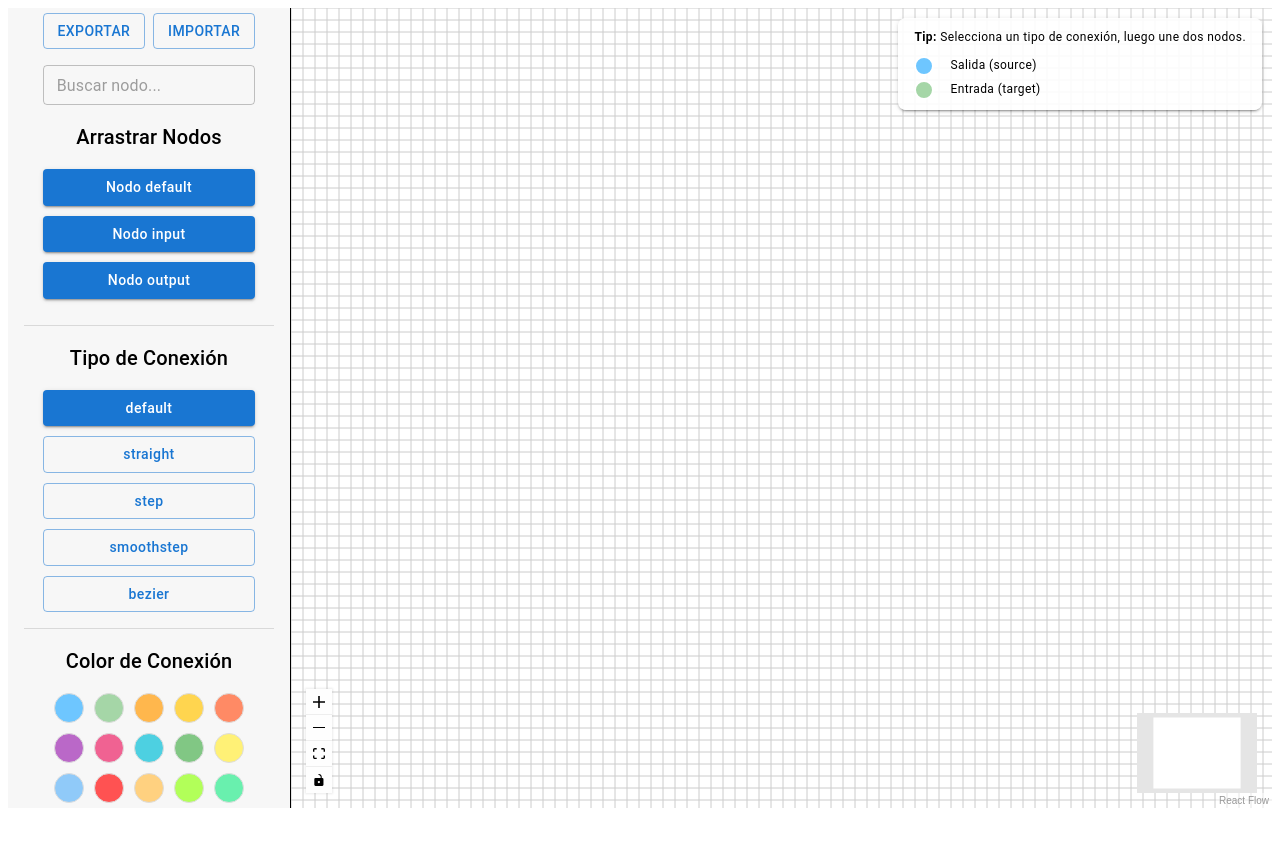
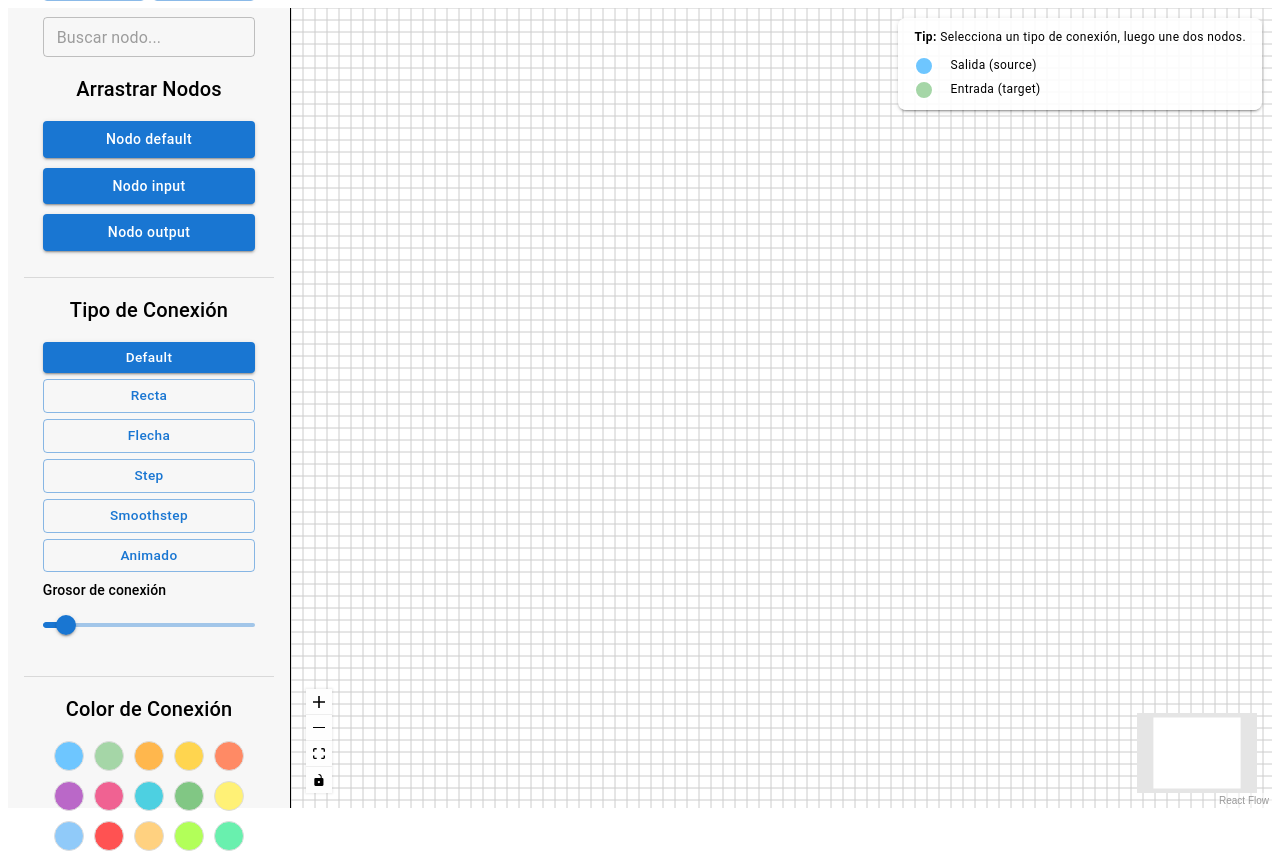
Before and after one commit to Noelio1290/Admin-nodes-app, a React (Create React App) app: page / in a window 1280 px wide. Before the commit the page ends 816 px from the top, so only its background shows below. Built offline with nearby package versions, Linux system fonts and the light colour scheme.

Commit message:
feat:(jsx,js): add Bar and arrowEdges

```diff
--- a/src/App.js
+++ b/src/App.js
@@ -19,6 +19,7 @@ const AppContainer = () => {
   const [edges, setEdges, onEdgesChange] = useEdgesState([]);
   const [selectedEdgeType, setSelectedEdgeType] = useState('default');
   const [selectedEdgeColor, setSelectedEdgeColor] = useState('#222222');
+  const [edgeWidth, setEdgeWidth] = useState(2);
   const [searchQuery, setSearchQuery] = useState('');
 
   const reactFlowWrapper = useRef(null);
@@ -26,15 +27,30 @@ const AppContainer = () => {
 
   const onConnect = useCallback(
     (params) => {
+      let type = selectedEdgeType;
+      let animated = false;
+      let markerEnd = undefined;
+      if (selectedEdgeType === 'arrow') {
+        type = 'straight';
+        animated = true;
+        markerEnd = { type: 'arrowclosed', color: selectedEdgeColor };
+      }
+      // Para bezier, animar y sin markerEnd
+      if (selectedEdgeType === 'bezier') {
+        type = 'bezier';
+        animated = true;
+        markerEnd = undefined;
+      }
       const newEdge = {
         ...params,
-        type: selectedEdgeType,
-        animated: selectedEdgeType === 'bezier',
-        style: { stroke: selectedEdgeColor, strokeWidth: 2 }, // Aplica el color
+        type,
+        animated,
+        style: { stroke: selectedEdgeColor, strokeWidth: edgeWidth },
+        markerEnd,
       };
       setEdges((eds) => addEdge(newEdge, eds));
     },
-    [setEdges, selectedEdgeType, selectedEdgeColor]
+    [setEdges, selectedEdgeType, selectedEdgeColor, edgeWidth]
   );
 
   const onNodeClick = useCallback((event, targetNode) => {
@@ -173,6 +189,8 @@ const importFlow = (file) => {
         onExport={exportFlow}
         onImport={importFlow}
         setSearchQuery={setSearchQuery}
+        edgeWidth={edgeWidth}
+        setEdgeWidth={setEdgeWidth}
       />
       <FlowCanvas
         reactFlowWrapper={reactFlowWrapper}
--- a/src/Components/Sidebar/Sidebar.jsx
+++ b/src/Components/Sidebar/Sidebar.jsx
@@ -1,9 +1,16 @@
 // Components/Sidebar/Sidebar.js
 import React from 'react';
-import { Box, Typography, Button, Divider, TextField } from '@mui/material';
+import { Box, Typography, Button, Divider, TextField, Slider } from '@mui/material';
 
 const nodeTypes = ['default', 'input', 'output'];
-const edgeTypes = ['default', 'straight', 'step', 'smoothstep', 'bezier'];
+const edgeTypes = [
+  { key: 'default', label: 'Default' },
+  { key: 'straight', label: 'Recta' },
+  { key: 'arrow', label: 'Flecha' },
+  { key: 'step', label: 'Step' },
+  { key: 'smoothstep', label: 'Smoothstep' },
+  { key: 'bezier', label: 'Animado' },
+];
 // Paleta de colores vivos y agradables, incluye los de handles
 const edgeColors = [
   '#6ec6ff', // azul claro (source)
@@ -31,6 +38,8 @@ const Sidebar = ({
   onExport,
   onImport,
   setSearchQuery,
+  edgeWidth,
+  setEdgeWidth,
 }) => {
   // Maneja importación de archivo
   const handleImport = (e) => {
@@ -96,17 +105,29 @@ const Sidebar = ({
       <Typography variant="h6" sx={{ marginBottom: 2 }}>
         Tipo de Conexión
       </Typography>
-      <Box sx={{ display: 'flex', flexDirection: 'column', gap: '10px', width: '85%' }}>
+      <Box sx={{ display: 'flex', flexDirection: 'column', gap: '6px', width: '85%' }}>
         {edgeTypes.map((type) => (
           <Button
-            key={type}
-            variant={selectedEdgeType === type ? 'contained' : 'outlined'}
-            onClick={() => onEdgeTypeChange(type)}
-            sx={{ textTransform: 'none' }}
+            key={type.key}
+            variant={selectedEdgeType === type.key ? 'contained' : 'outlined'}
+            onClick={() => onEdgeTypeChange(type.key)}
+            sx={{ textTransform: 'none', fontSize: '0.85rem', py: 0.5, minHeight: 28 }}
           >
-            {type}
+            {type.label}
           </Button>
         ))}
+      </Box>
+      {/* Grosor de conexión debajo del selector de tipo */}
+      <Box sx={{ width: '85%', mt: 1, mb: 2 }}>
+        <Typography variant="subtitle2" sx={{ mb: 1 }}>Grosor de conexión</Typography>
+        <Slider
+          min={1}
+          max={10}
+          step={1}
+          value={edgeWidth}
+          onChange={(_, v) => setEdgeWidth(v)}
+          valueLabelDisplay="auto"
+        />
       </Box>
       <Divider sx={{ width: '100%', marginY: 2 }} />
       {/* SECCIÓN 3: Color de Conexión */}
```
